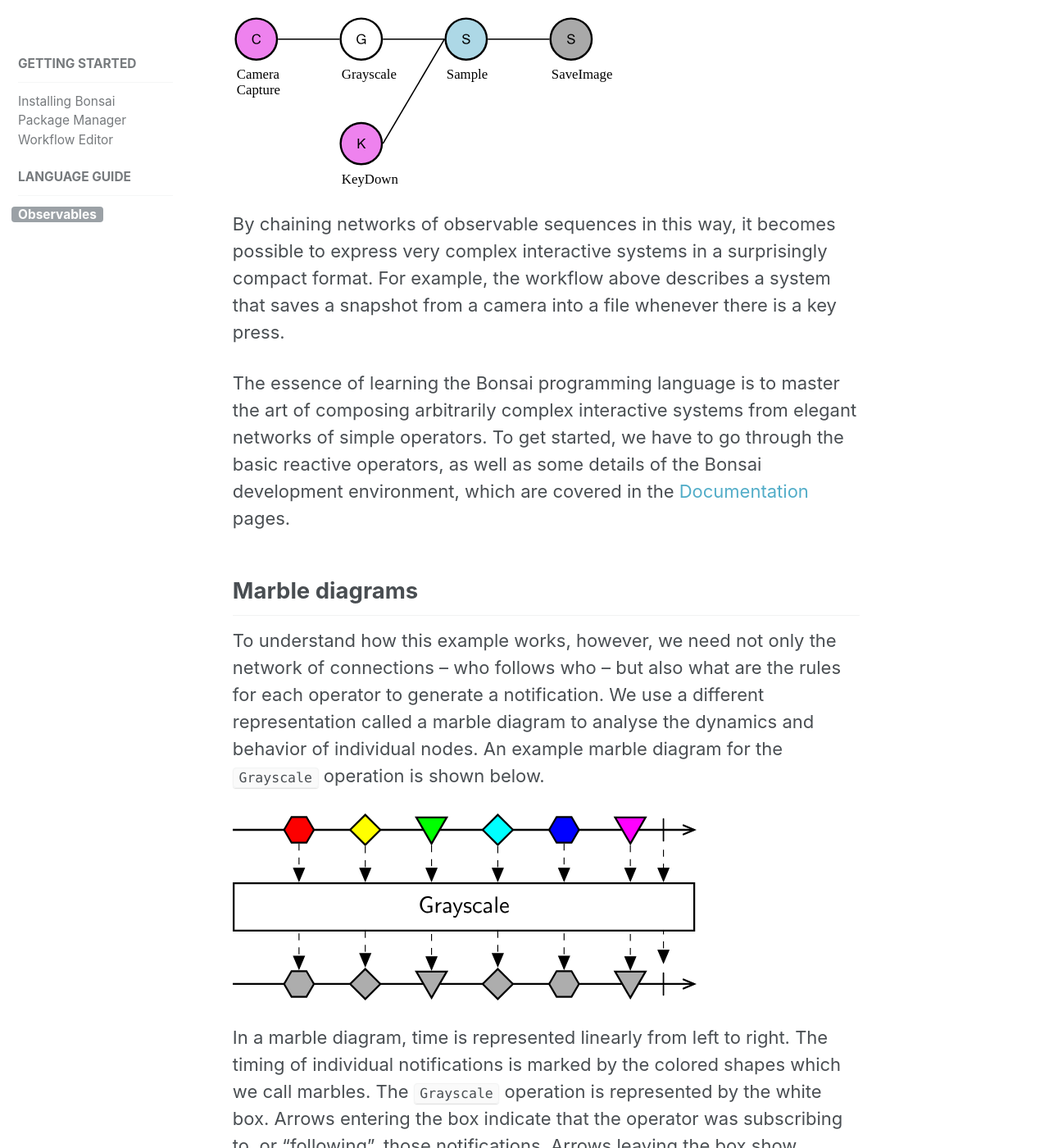
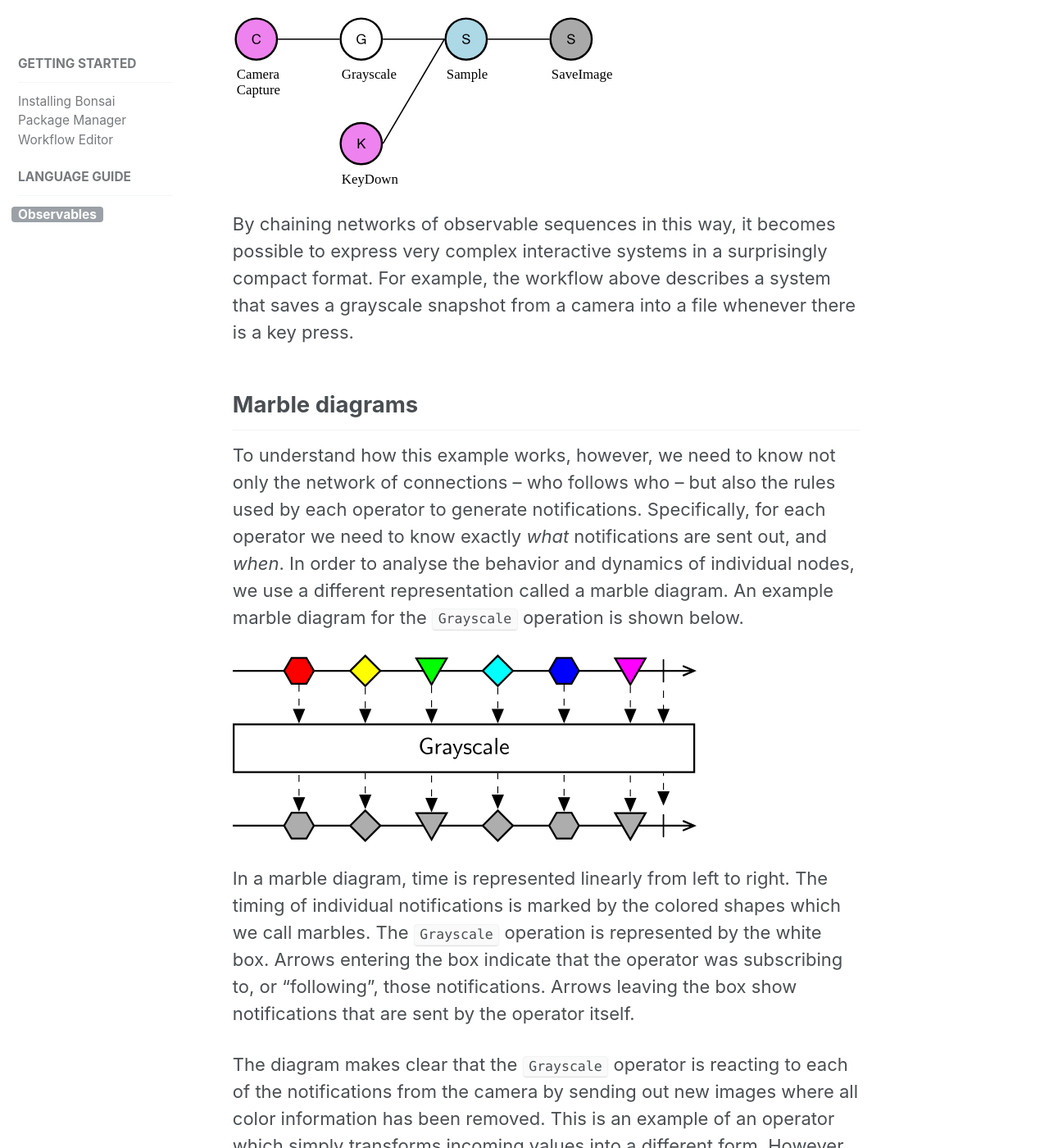
Before and after one commit to bonsai-rx/bonsai-rx.github.io, a Jekyll site: the page built from _docs/04-observables.md, in a window 1280 px wide and 1400 px high, scrolled down 1774 px. Shown: the whole window at 82% size. Built offline with Jekyll 4.4.1, drawn with Linux system fonts in a browser that asks for light colours.

Commit message:
Minor edits to observable section

```diff
--- a/_docs/04-observables.md
+++ b/_docs/04-observables.md
@@ -25,13 +25,11 @@
 
 ![Example workflow](/assets/images/sampleframe.svg)
 
-By chaining networks of observable sequences in this way, it becomes possible to express very complex interactive systems in a surprisingly compact format. For example, the workflow above describes a system that saves a snapshot from a camera into a file whenever there is a key press.
-
-The essence of learning the Bonsai programming language is to master the art of composing arbitrarily complex interactive systems from elegant networks of simple operators. To get started, we have to go through the basic reactive operators, as well as some details of the Bonsai development environment, which are covered in the [Documentation](/docs/installation/) pages.
+By chaining networks of observable sequences in this way, it becomes possible to express very complex interactive systems in a surprisingly compact format. For example, the workflow above describes a system that saves a grayscale snapshot from a camera into a file whenever there is a key press.
 
 ## Marble diagrams
 
-To understand how this example works, however, we need not only the network of connections -- who follows who -- but also what are the rules for each operator to generate a notification. We use a different representation called a marble diagram to analyse the dynamics and behavior of individual nodes. An example marble diagram for the `Grayscale` operation is shown below.
+To understand how this example works, however, we need to know not only the network of connections -- who follows who -- but also the rules used by each operator to generate notifications. Specifically, for each operator we need to know exactly *what* notifications are sent out, and *when*. In order to analyse the behavior and dynamics of individual nodes, we use a different representation called a marble diagram. An example marble diagram for the `Grayscale` operation is shown below.
 
 ![Grayscale operator](/assets/images/grayscale.svg)
 
```
